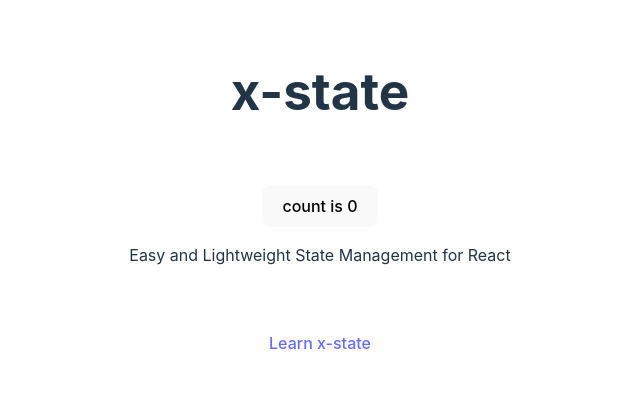
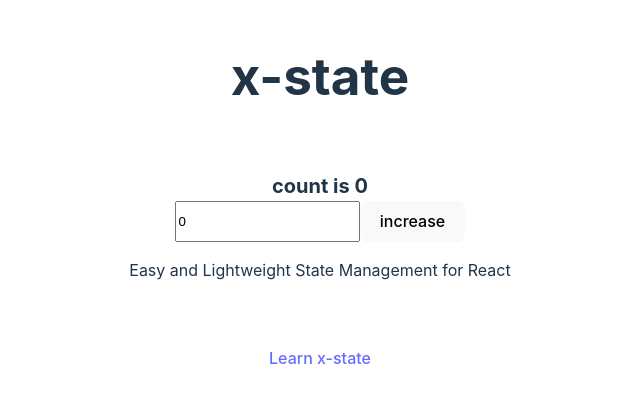
Before and after one commit to gabrielyoon7/external-state, a React (Vite) app: page / in a window 1280 px wide. Shown: the part 200-602 px from the top of the page, without its empty margins (320-960 px from the left). Built offline with nearby package versions, Linux system fonts and the light colour scheme.

Commit message:
feat: CountValue, CountInput 예제 추가

```diff
--- a/src/App.tsx
+++ b/src/App.tsx
@@ -1,17 +1,13 @@
 import './App.css'
-import { useExternalState } from './x-state'
-import { countStore } from './store/countStore'
+import Count from './examples/Count'
 
 function App() {
-  const [count, setCount] = useExternalState(countStore);
 
   return (
     <>
       <h1>x-state</h1>
       <div className="card">
-        <button onClick={() => setCount(count + 1)}>
-          count is {count}
-        </button>
+        <Count />
         <p>
           Easy and Lightweight State Management for React
         </p>
--- /dev/null
+++ b/src/examples/Count.tsx
@@ -0,0 +1,14 @@
+import CountInput from "./CountInput";
+import CountValue from "./CountValue";
+
+function Count() {
+
+  return (
+    <div>
+      <CountValue />
+      <CountInput />
+    </div>
+  )
+}
+
+export default Count;
--- /dev/null
+++ b/src/examples/CountInput.tsx
@@ -0,0 +1,19 @@
+import { useExternalState } from "../x-state";
+import { countStore } from "./countStore";
+import { useState } from "react"
+
+function CountInput() {
+  const [count, setCount] = useExternalState(countStore);
+  const [value, setValue] = useState(0);
+
+  return (
+    <div style={{ display: 'flex', justifyContent: 'center' }}>
+      <input value={value} onChange={(e) => setValue(Number(e.target.value.replace(/\D/g, '')))} />
+      <button onClick={() => setCount(count + value)}>
+        increase
+      </button>
+    </div>
+  )
+}
+
+export default CountInput;
--- /dev/null
+++ b/src/examples/CountValue.tsx
@@ -0,0 +1,12 @@
+import { useExternalValue } from "../x-state";
+import { countStore } from "./countStore";
+
+function CountValue() {
+  const count = useExternalValue(countStore);
+  return (
+    <div style={{ fontSize: '20px', fontWeight: 700 }}>
+      {`count is ${count}`}
+    </div>
+  )
+}
+export default CountValue;
--- /dev/null
+++ b/src/examples/countStore.ts
@@ -0,0 +1,14 @@
+import { store } from "../x-state";
+
+export const countStore = store(0);
+
+export const countActions = {
+  increase: () => {
+    const prevCount = countStore.getState();
+    countStore.setState(prevCount + 1);
+  },
+  decrease: () => {
+    const prevCount = countStore.getState();
+    countStore.setState(prevCount - 1);
+  },
+}
--- a/src/store/countStore.ts
+++ /dev/null
@@ -1,3 +0,0 @@
-import { store } from "../x-state";
-
-export const countStore = store(0);
```
